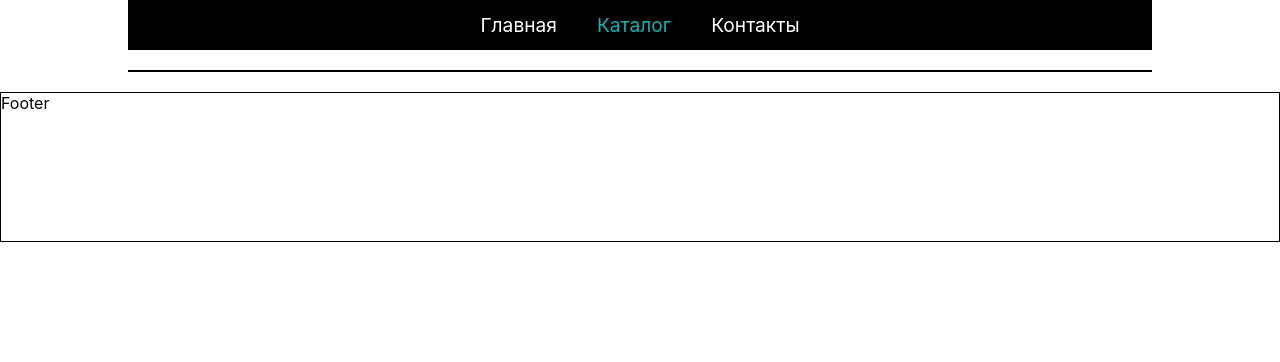
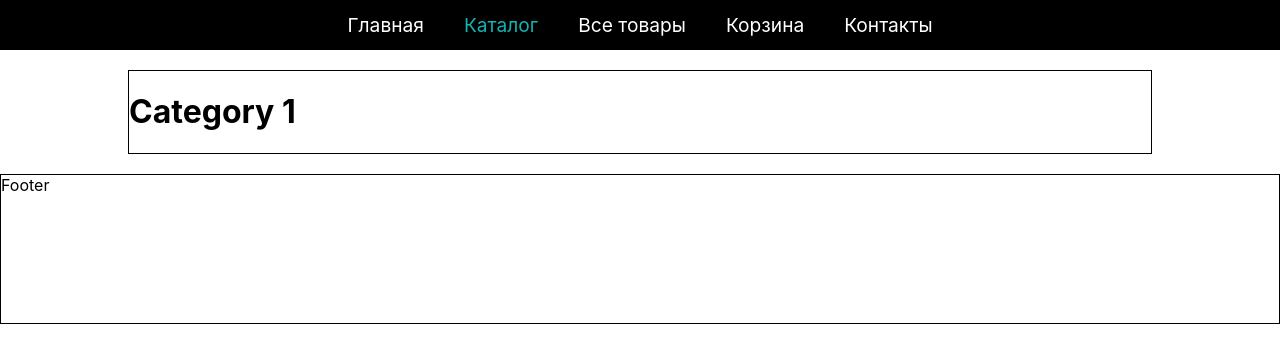
Before and after one commit to w1z4rd1995/Shop-ReactJS, a React (Create React App) app: page /catalog/1 in a window 1280 px wide. Shown: the top 362 px of the page. Built offline with nearby package versions, Linux system fonts and the light colour scheme; no server answers.

Commit message:
fixed category links, added component

```diff
--- a/src/App.css
+++ b/src/App.css
@@ -2,7 +2,7 @@
     display: grid;
 
     grid-template-areas:
-        ". header1 header1 ."
+        "header1 header1 header1 header1"
         ". content1 content1 ."
         "footer1 footer1 footer1 footer1";
     grid-template-rows: 50px 1fr 150px;
--- a/src/App.js
+++ b/src/App.js
@@ -6,20 +6,16 @@ import { Main } from "./Pages/Main";
 import { observer } from "mobx-react-lite";
 import { useEffect, useState, useContext } from "react";
 import { StoreContext } from "./Stores/AppStore";
+import { Category } from "./Pages/Category";
 
 const App = observer(() => {
-    const store = useContext(StoreContext);
-
-    useEffect(() => {
-        store.fetchData();
-        console.log("зашел фетч");
-    }, []);
-
     return (
         <div className="container">
             <div className="header">
                 <NavLink to="/">Главная</NavLink>
                 <NavLink to="/catalog">Каталог</NavLink>
+                <NavLink to="/products">Все товары</NavLink>
+                <NavLink to="/cart">Корзина</NavLink>
                 <NavLink to="/contacts">Контакты</NavLink>
             </div>
             <div className="content">
@@ -27,6 +23,10 @@ const App = observer(() => {
                     <Route path="/" element={<Main />} />
                     <Route path="/catalog" element={<Catalog />} />
                     <Route path="/contacts" element={<Contacts />} />
+                    <Route
+                        path="/catalog/:categoryName"
+                        element={<Category />}
+                    />
                 </Routes>
             </div>
             <div className="footer">Footer</div>
--- a/src/Pages/Catalog.js
+++ b/src/Pages/Catalog.js
@@ -5,15 +5,21 @@ import { StoreContext } from "../Stores/AppStore";
 import { Routes, Route, Link } from "react-router-dom";
 
 export const Catalog = observer(() => {
-    console.log(store.ApiData);
-    console.log(store.storeCategories);
+    // console.log(store.ApiData);
+    // console.log(store.storeCategories);
+    const store = useContext(StoreContext);
+
+    useEffect(() => {
+        store.fetchData();
+        console.log("зашел фетч");
+    }, []);
 
     return (
         <div className="catalogContent">
             {store.ApiData &&
                 store.storeCategories.map((item, index) => (
                     <div key={index}>
-                        <Link to={item}>{item} </Link>
+                        <Link to={`${item}`}>{item} </Link>
                     </div>
                 ))}
         </div>
--- /dev/null
+++ b/src/Pages/Category.js
@@ -0,0 +1,12 @@
+import { useParams } from "react-router-dom";
+import { store } from "../Stores/AppStore";
+
+export const Category = () => {
+    const params = useParams();
+    console.log(params);
+    return (
+        <div>
+            <h1> {`Category ${params.categoryName}`} </h1>
+        </div>
+    );
+};
--- a/src/Stores/AppStore.js
+++ b/src/Stores/AppStore.js
@@ -14,11 +14,10 @@ export class AppStore {
         const response = await axios.get(api_url);
         this.ApiData = response.data;
 
-        let storeCategories = {};
         const temp = this.ApiData.map((item) => item.category);
         this.storeCategories = [...new Set(temp)];
         // console.log(this.ApiData);
-        console.log(this.storeCategories);
+        // console.log(this.storeCategories);
     };
 }
 export const store = new AppStore();
```
